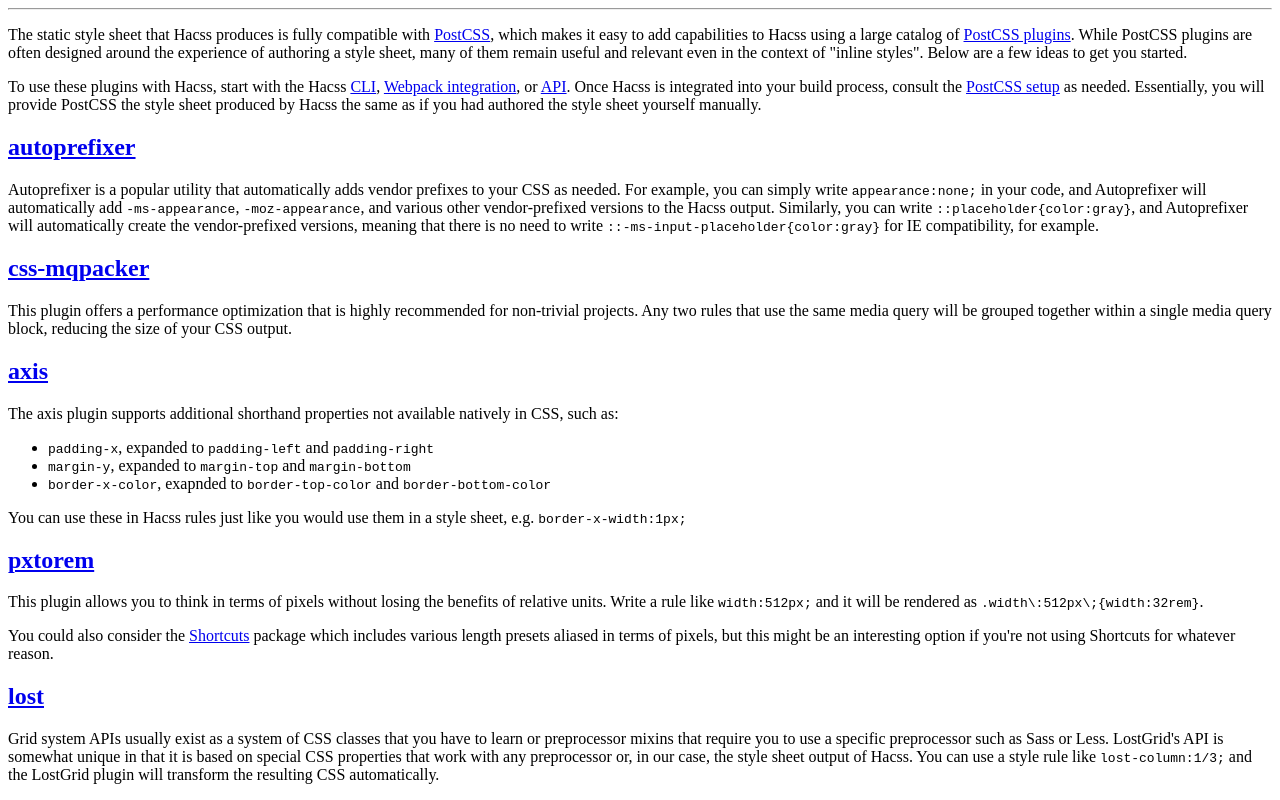
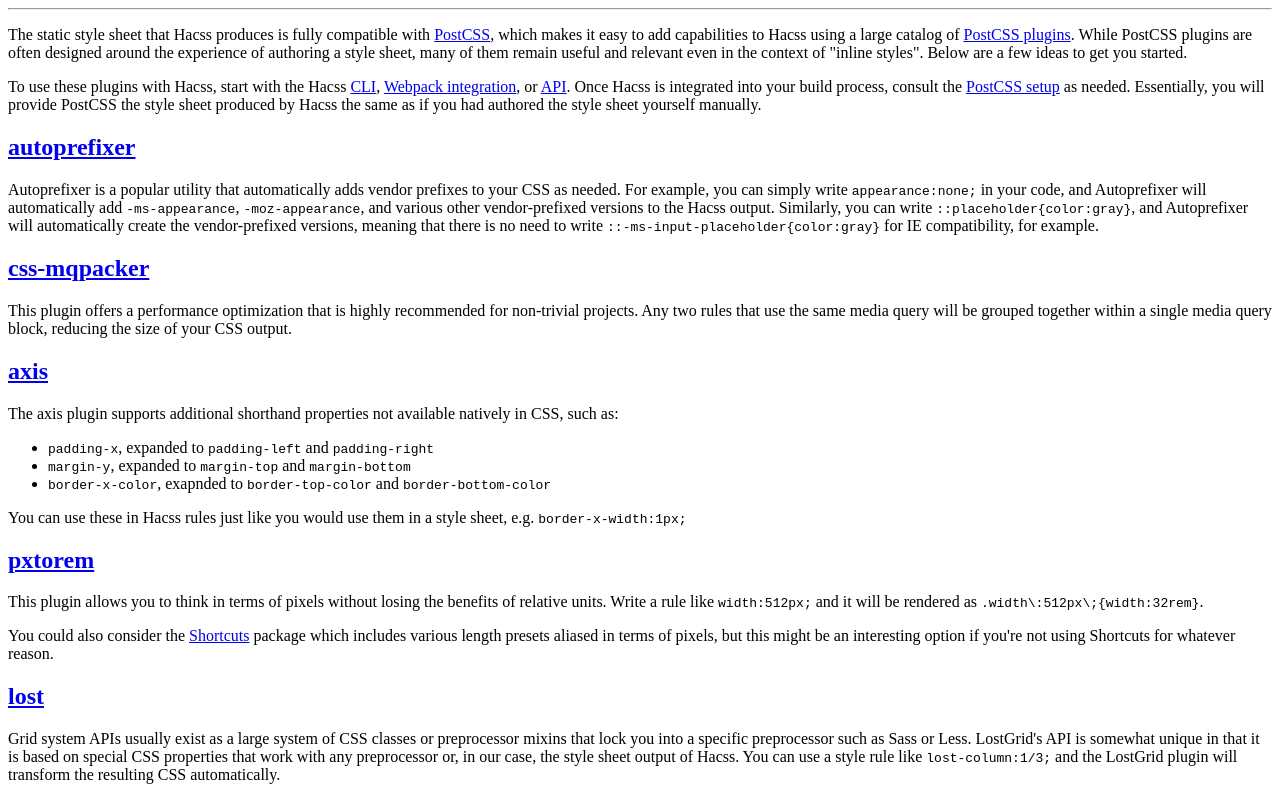
Before and after one commit to hacss/hacss.github.io, a Next.js app: page /docs/post-processing in a window 1280 px wide. Shown: the part 573-1373 px from the top of the page. Built offline with nearby package versions, Linux system fonts and the light colour scheme.

Commit message:
Remove some extra words.

```diff
--- a/pages/docs/post-processing.mdx
+++ b/pages/docs/post-processing.mdx
@@ -60,11 +60,11 @@
 
 ## [lost](https://github.com/peterramsing/lost)
 
-Grid system APIs usually exist as a system of CSS classes that you have to learn
-or preprocessor mixins that require you to use a specific preprocessor such as
-Sass or Less. LostGrid's API is somewhat unique in that it is based on special
-CSS properties that work with any preprocessor or, in our case, the style sheet
-output of Hacss. You can use a style rule like `lost-column:1/3;` and the
-LostGrid plugin will transform the resulting CSS automatically.
+Grid system APIs usually exist as a large system of CSS classes or preprocessor
+mixins that lock you into a specific preprocessor such as Sass or Less.
+LostGrid's API is somewhat unique in that it is based on special CSS properties
+that work with any preprocessor or, in our case, the style sheet output of
+Hacss. You can use a style rule like `lost-column:1/3;` and the LostGrid plugin
+will transform the resulting CSS automatically.
 
 </Article>
```
